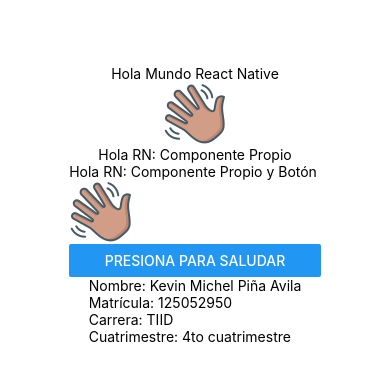
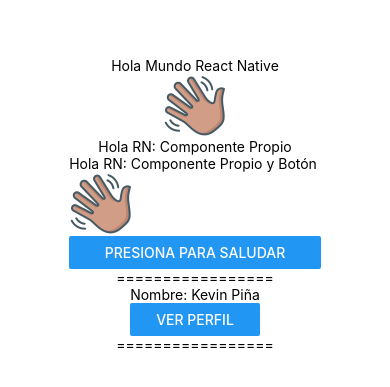
Before and after one commit to 125052950/DAM223, a React Native app in the folder App2/: screen / in a window 390 px wide. Shown: the part 217-604 px from the top of the page. Built offline with nearby package versions, Linux system fonts and the light colour scheme.

Commit message:
Práctica No.7: Props & States.

```diff
--- a/App2/App.js
+++ b/App2/App.js
@@ -14,7 +14,12 @@
       <Image source={require('./assets/wave.png')}/>
       <Saludo/>
       <Saludo2/>
-      <Perfil/>
+      <Text>=================</Text>
+      <Perfil nombre="Kevin Piña"
+              carrera="ITIID"
+              materia="Móvil"
+              cuatri="4" />
+      <Text>=================</Text>
       <StatusBar style="auto" />
     </View>
   );
--- a/App2/components/Perfil.js
+++ b/App2/components/Perfil.js
@@ -1,12 +1,19 @@
-import {Text, View} from 'react-native';
+import {Text, View, Button} from 'react-native';
+import { useState } from 'react';
 
-export const Perfil = () => {
+export const Perfil = ({nombre, carrera, materia, cuatri}) => {
+    const[mostrar, setMostrar] = useState(false);
     return (
         <View>
-            <Text>Nombre: Kevin Michel Piña Avila</Text>
-            <Text>Matrícula: 125052950</Text>
-            <Text>Carrera: TIID</Text>
-            <Text>Cuatrimestre: 4to cuatrimestre</Text>
+            <Text>Nombre: {nombre}</Text>
+            { mostrar &&
+            <> {/* Encerrarlo dentro de <></>  significa que es un fragmento de texto*/}
+            <Text>Materia: {materia}</Text>
+            <Text>Carrera: {carrera}</Text>
+            <Text>Cuatrimestre: {cuatri}</Text>
+            </>
+            }
+            <Button title = "Ver perfil" onPress={() => setMostrar(!mostrar)}/>
         </View>
     );
 }
```
